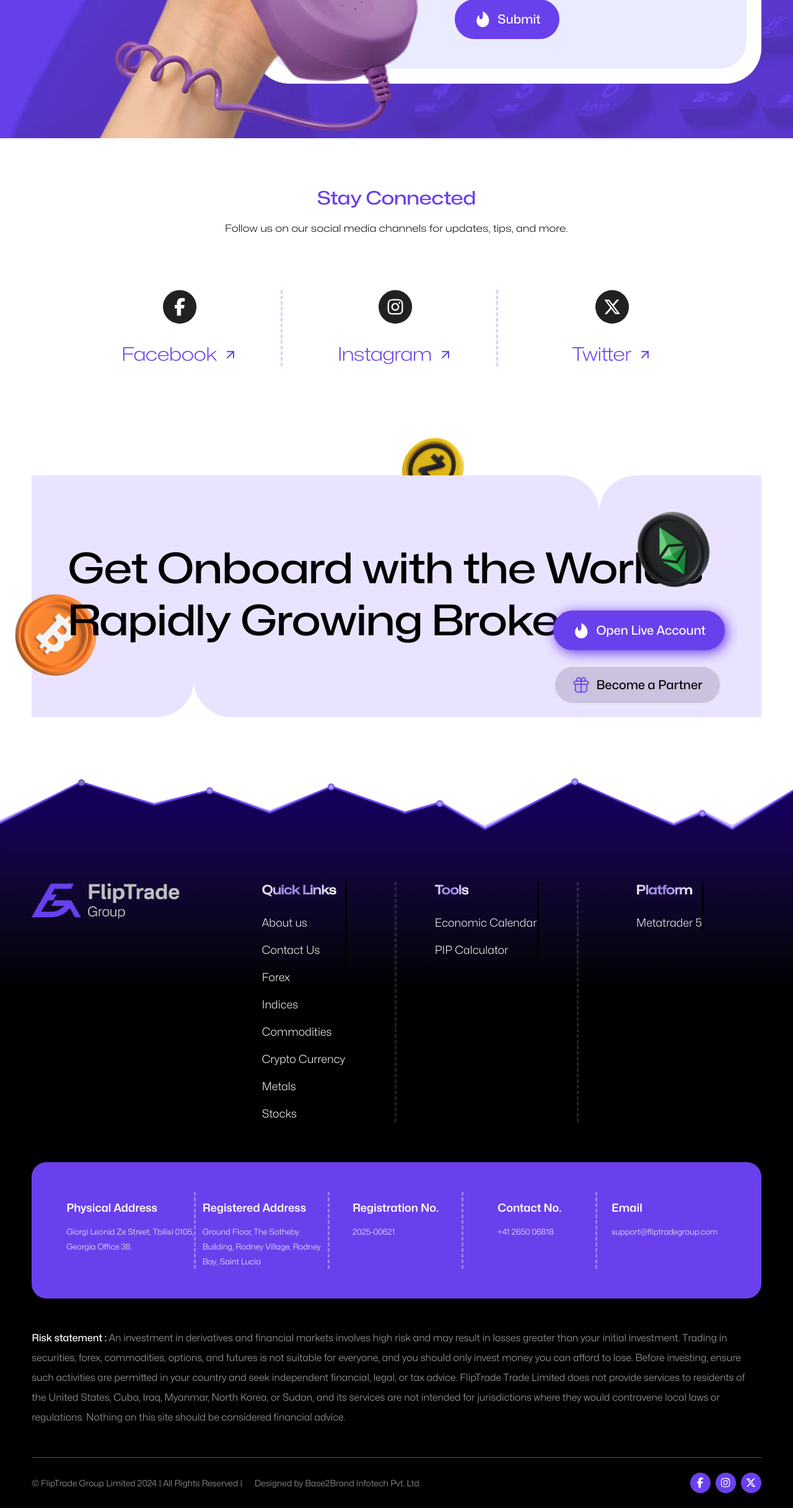
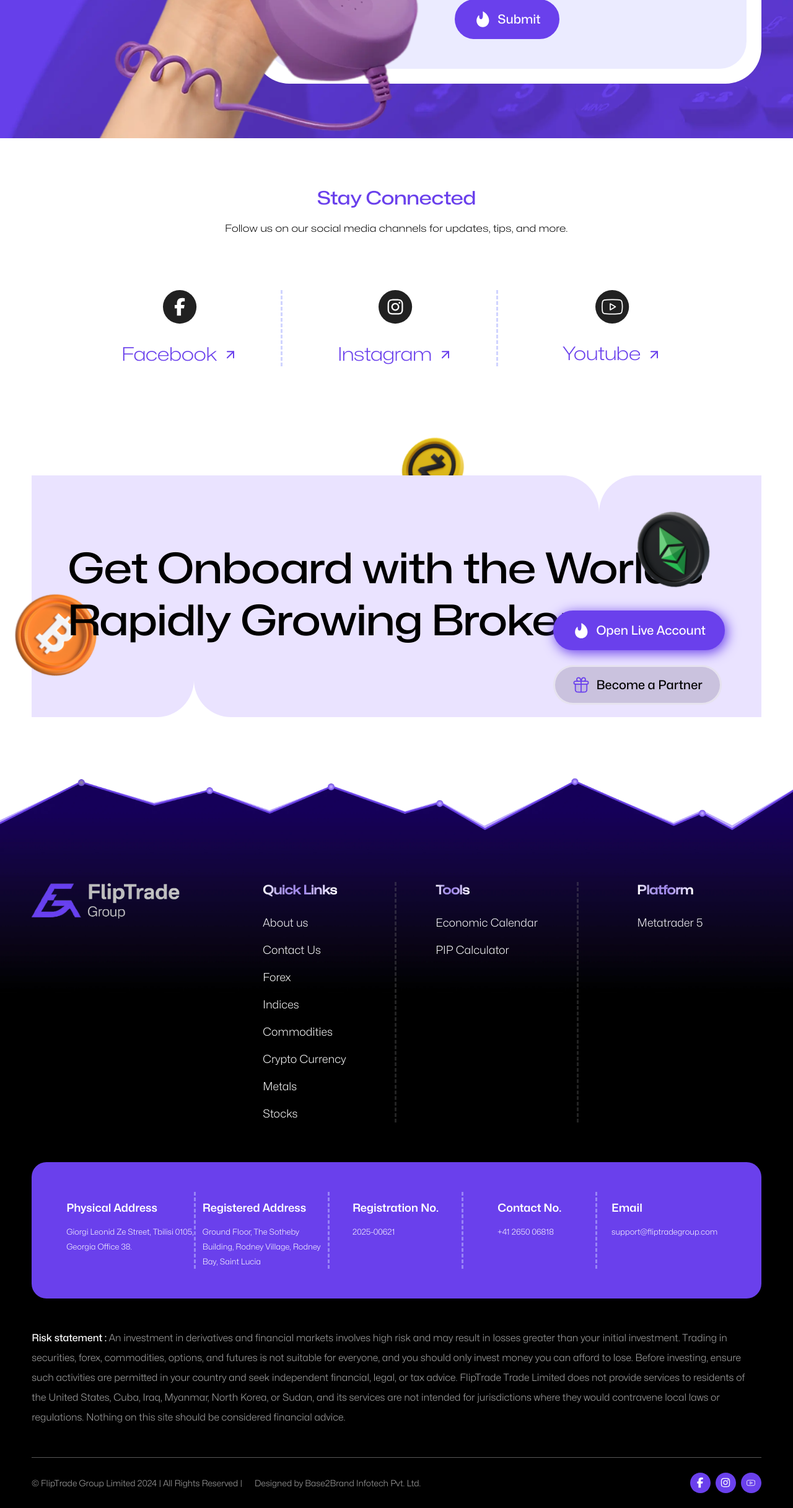
Before and after one commit to techb2bnew/Flip-tarde, a Next.js app: page /contact-us in a window 1280 px wide. Shown: the part 2378-4811 px from the top of the page at 62% size. Built offline with nearby package versions, Linux system fonts and the light colour scheme.

Commit message:
add social media links

```diff
--- a/src/app/Components/Pagecomponents/Contactfrom.jsx
+++ b/src/app/Components/Pagecomponents/Contactfrom.jsx
@@ -5,7 +5,8 @@
 import contactusbanner from "../../../../public/banners/contactusbanner.webp";
 import facebookblack from "../../../../public/icons/facebookblack.svg";
 import instablack from "../../../../public/icons/instablack.svg";
-import xblack from "../../../../public/icons/xblack.svg";
+import youtubeblack from "../../../../public/icons/youtubeblack.svg";
+import Link from "next/link";
 export default function Contactfrom() {
   return (
     <div>
@@ -54,6 +55,12 @@
                     className="max-w-[55px]"
                   />
                 </div>
+                <Link
+                  href={
+                    "https://www.facebook.com/profile.php?id=61580314210503"
+                  }
+                  target="_blank"
+                >
                   <div className="text-xl md:text-3xl 2xl:text-4xl null flex items-center pt-8 justify-center gap-2.5  font-medium text-primary font_ternary">
                     Facebook
                     <svg
@@ -79,6 +86,7 @@
                       />
                     </svg>
                   </div>
+                </Link>
               </div>
             </div>
             <div className=" border-b-[3px] md:border-b-0 w-max m-auto md:w-full py-6 md:py-0 md:border-r-[3px] border-dashed border-[#BCC1FFB2] cursor-pointer">
@@ -92,6 +100,10 @@
                     className="max-w-[55px]"
                   />
                 </div>
+                <Link
+                  href={"https://www.instagram.com/fliptradegroup/"}
+                  target="_blank"
+                >
                   <div className="text-xl md:text-3xl 2xl:text-4xl null flex justify-center pt-8 items-center gap-2.5  font-medium text-primary font_ternary">
                     Instagram
                     <svg
@@ -117,21 +129,26 @@
                       />
                     </svg>
                   </div>
+                </Link>
               </div>
             </div>
             <div className="cursor-pointer  py-6 md:py-0">
               <div className="w-max m-auto">
                 <div className="flex justify-center">
                   <Image
-                    src={xblack}
-                    alt="x"
+                    src={youtubeblack}
+                    alt="youtube"
                     width={1000}
                     height={500}
                     className="max-w-[55px]"
                   />
                 </div>
+                <Link
+                  href={"https://www.youtube.com/@fliptradegroup"}
+                  target="_blank"
+                >
                   <div className="text-xl md:text-3xl 2xl:text-4xl null flex justify-center pt-8 items-center gap-2.5  font-medium text-primary font_ternary">
-                  Twitter
+                    Youtube
                     <svg
                       xmlns="http://www.w3.org/2000/svg"
                       width="24"
@@ -155,6 +172,7 @@
                       />
                     </svg>
                   </div>
+                </Link>
               </div>
             </div>
           </div>
--- a/src/app/Components/Pagecomponents/Fotterlinks.jsx
+++ b/src/app/Components/Pagecomponents/Fotterlinks.jsx
@@ -3,7 +3,7 @@
 
 const Fotterlinks = ({title,linklist,border}) => {
   return (
-    <div className={`w-[85%] md:w-max md:m-auto border-r-[3px] md:border-r-[3px] ${border ? 'md:border-r-0 border-dashed border-[#b3b3b350] md:border-none' : '' } `}>
+    <div className={`w-[85%] md:w-max md:m-auto  ${border ? 'border-none' : '' } `}>
       <p className='text-base md:text-xl 2xl:text-2xl font-semibold w-max gradient_text'>
        {title}
       </p>
--- a/src/app/Components/Uiux/Fotter.jsx
+++ b/src/app/Components/Uiux/Fotter.jsx
@@ -6,7 +6,7 @@
 import Fotterlinks from "../Pagecomponents/Fotterlinks";
 import facebookicon from "../../../../public/icons/facebook.svg";
 import Instaicon from "../../../../public/icons/Insta.svg";
-import xicon from "../../../../public/icons/X.svg";
+import youtue from "../../../../public/icons/youtube.svg";
 import Link from "next/link";
 import Worldbroker from "../Pagecomponents/Worldbroker";
 const footerdata = {
@@ -68,18 +68,18 @@
   social_links: [
     {
       alt: "Facebook",
-      pagelink: "",
+      pagelink: "https://www.facebook.com/profile.php?id=61580314210503",
       icon: facebookicon
     },
     {
       alt: "Instagram",
-      pagelink: "",
+      pagelink: "https://www.instagram.com/fliptradegroup/",
       icon: Instaicon
     },
     {
-      alt: "X",
-      pagelink: "",
-      icon: xicon
+      alt: "You Tube",
+      pagelink: "https://www.youtube.com/@fliptradegroup",
+      icon: youtue
     }
   ]
 };
@@ -265,7 +265,7 @@
 
                   <div className="flex gap-2">
                     {footerdata.social_links.map((data, index) =>
-                      <Link href={data.pagelink} key={index}>
+                      <Link href={data.pagelink} target="_blank" key={index}>
                         <div className="w-[33px] h-[33px] flex rounded-[50%] items-center justify-center bg-primary">
                           <Image
                             src={data.icon}
```
Also changed, not shown: public/icons/youtube.svg (added), public/icons/youtubeblack.svg (added). Lines whose indentation alone changed are shown as unchanged.
